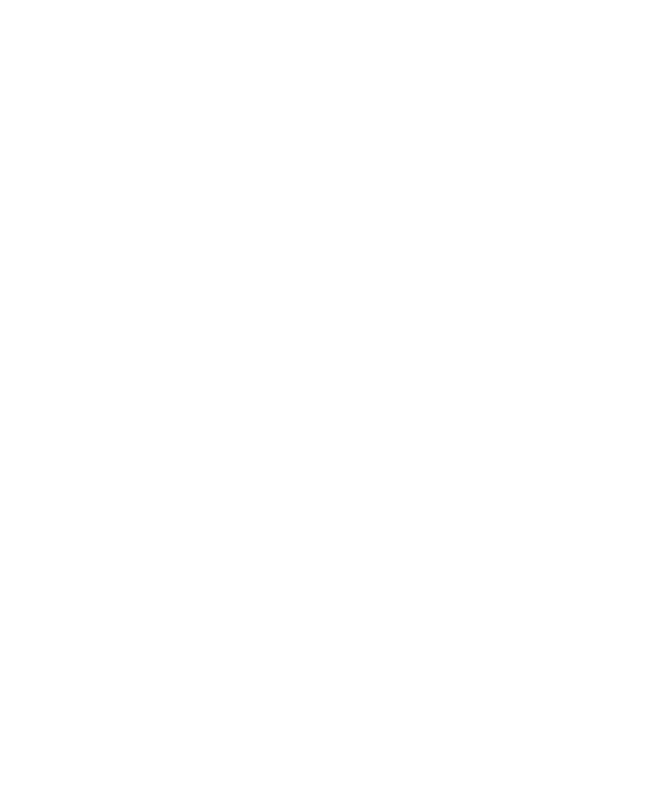
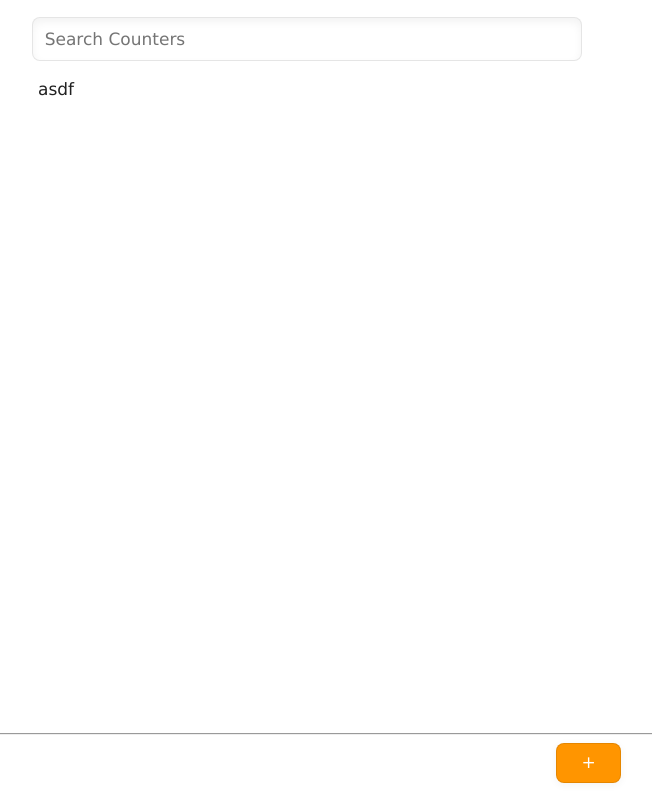
Before and after one commit to dsepulvedav/cornershop-frontend-test, a React (Create React App) app: page / in a window 1280 px wide. Both pictures are taken after a click on the button "Get started". Shown: the whole page, without its empty margins (333-985 px from the left). Built offline with nearby package versions, Linux system fonts and the light colour scheme.

Commit message:
feat: Add main page with basic template

```diff
--- /dev/null
+++ b/src/components/templates/MainScreenTemplate.js
@@ -0,0 +1,34 @@
+import React from 'react';
+import { Button } from '../atoms';
+import { SearchBar } from '../molecules/SearchBar';
+
+export const MainScreenTemplate = () => {
+  return (
+    <div className='d-flex flex-column vh-100 py-3'>
+      <header className='row'>
+        <div className='col' />
+        <div className='col-6 px-5'>
+          <SearchBar />
+        </div>
+        <div className='col' />
+      </header>
+      <main className='container-fluid flex-fill py-3'>
+        <div className='row'>
+          <div className='col' />
+          <div className='col-6 px-5'>
+            asdf
+          </div>
+          <div className='col' />
+        </div>
+      </main>
+      <footer className='row'>
+        <hr />
+        <div className='col' />
+        <div className='col-6 text-end'>
+          <Button>+</Button>
+        </div>
+        <div className='col' />
+      </footer>
+    </div>
+  );
+};
--- a/src/pages/MainScreen.js
+++ b/src/pages/MainScreen.js
@@ -1,5 +1,6 @@
 import React from 'react';
+import { MainScreenTemplate } from '../components/templates/MainScreenTemplate';
 
 export const MainScreen = () => {
-  return <div></div>;
+  return <MainScreenTemplate />;
 };
```
Also changed, not shown: src/components/templates/MainScreen.js (deleted).
